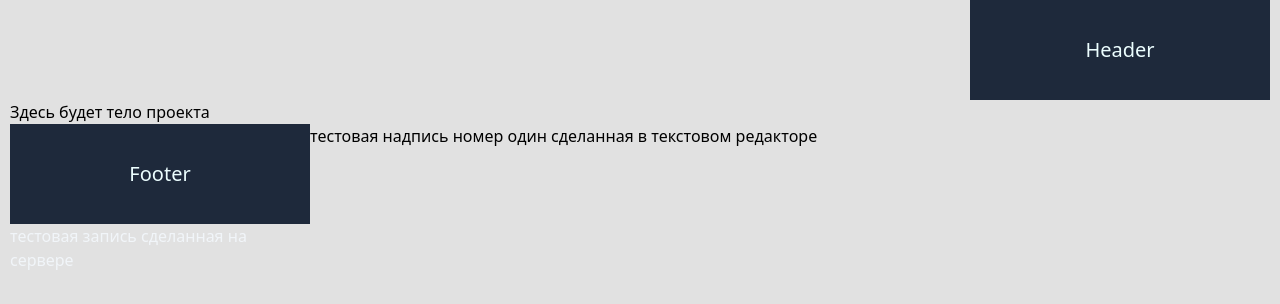
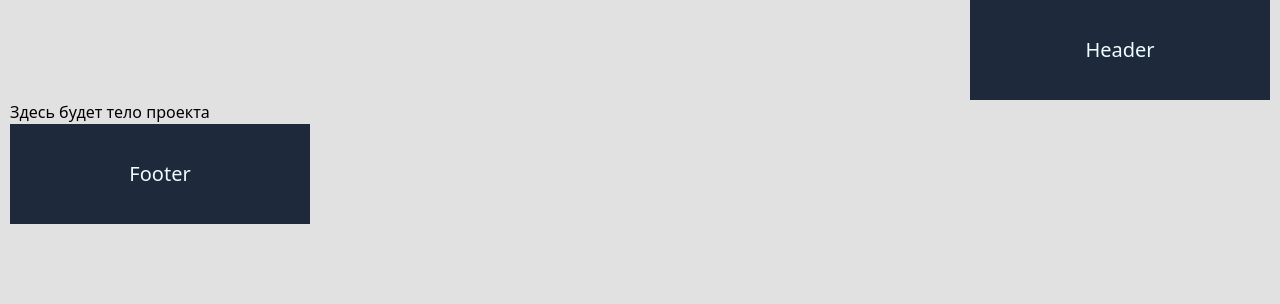
Before and after one commit to NikolayPilgun/GithubTraining, a React (Vite) app: page / in a window 1280 px wide. Shown: the top 304 px of the page. Built offline with nearby package versions, Linux system fonts and the light colour scheme.

Commit message:
Footer adjustment

```diff
--- a/src/components/footer/Footer.tsx
+++ b/src/components/footer/Footer.tsx
@@ -4,8 +4,7 @@ function Footer() {
 			<div className="w-full h-full bg-slate-800 flex justify-center items-center">
 				<h2 className="text-xl text-cyan-50 ">Footer</h2>
 			</div>
-			<div>тестовая надпись номер один сделанная в текстовом редакторе</div>
-			<div className="text-slate-100">тестовая запись сделанная на сервере</div>
+			<div></div>
 		</footer>
 	);
 }
```
